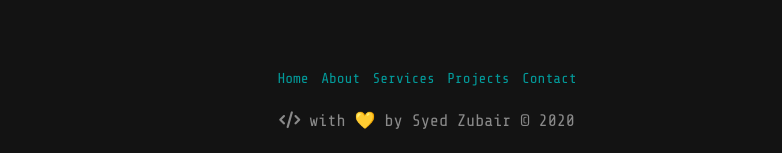
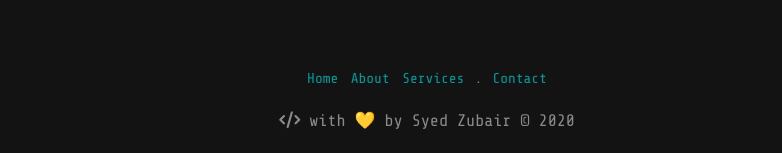
Before and after one commit to Zubair-droid/portfolio, a plain HTML site: page index.html in a window 1280 px wide. Shown: the part 4482-4635 px from the top of the page, without its empty margins (213-995 px from the left). Drawn offline with nearby package versions, Linux system fonts and the light colour scheme.

Commit message:
Update index.html

```diff
--- a/index.html
+++ b/index.html
@@ -234,7 +234,7 @@
           <a href="#landing-page" class="footer-nav-link">Home</a>
           <a href="#about" class="footer-nav-link">About</a>
           <a href="#services" class="footer-nav-link">Services</a>
-          <a href="projects" class="footer-nav-link">Projects</a>
+          .
           <a href="#contact" class="footer-nav-link">Contact</a>
         </div>
         <div class="footer-coded-by">
```
